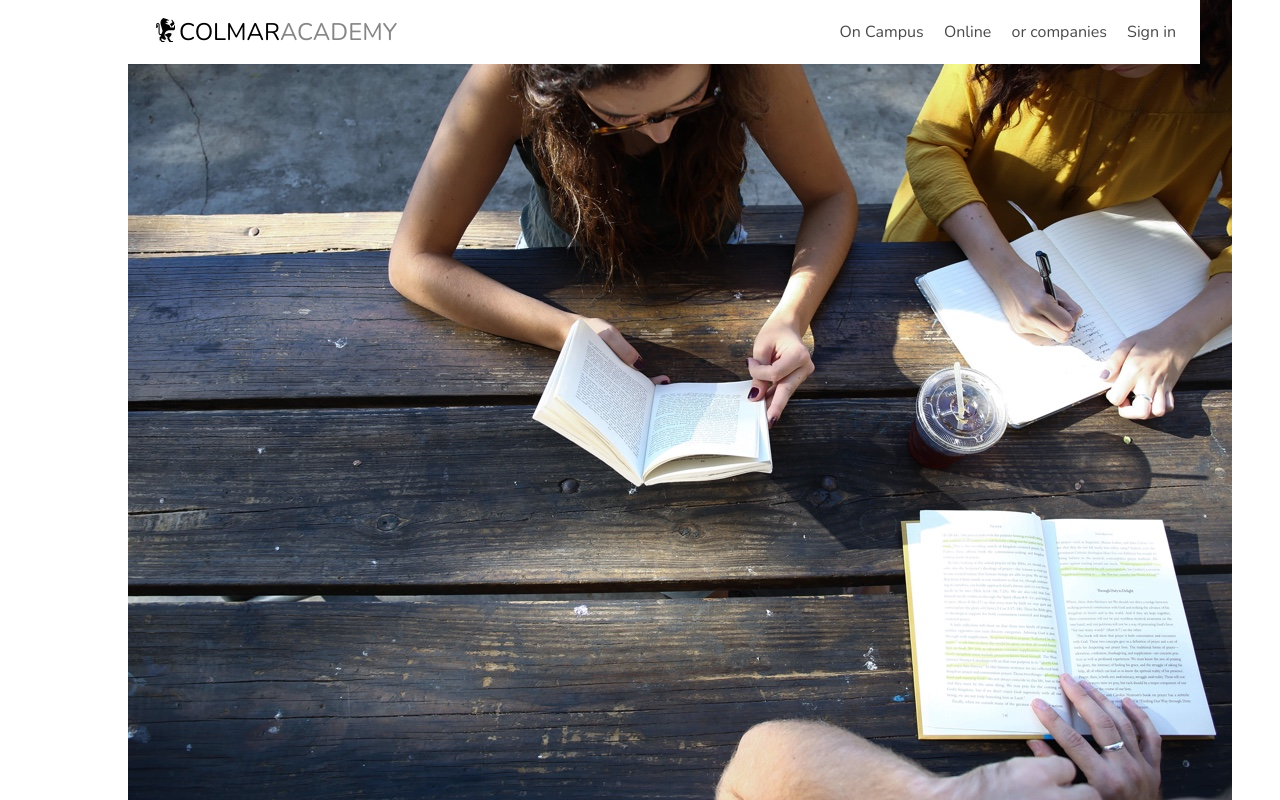
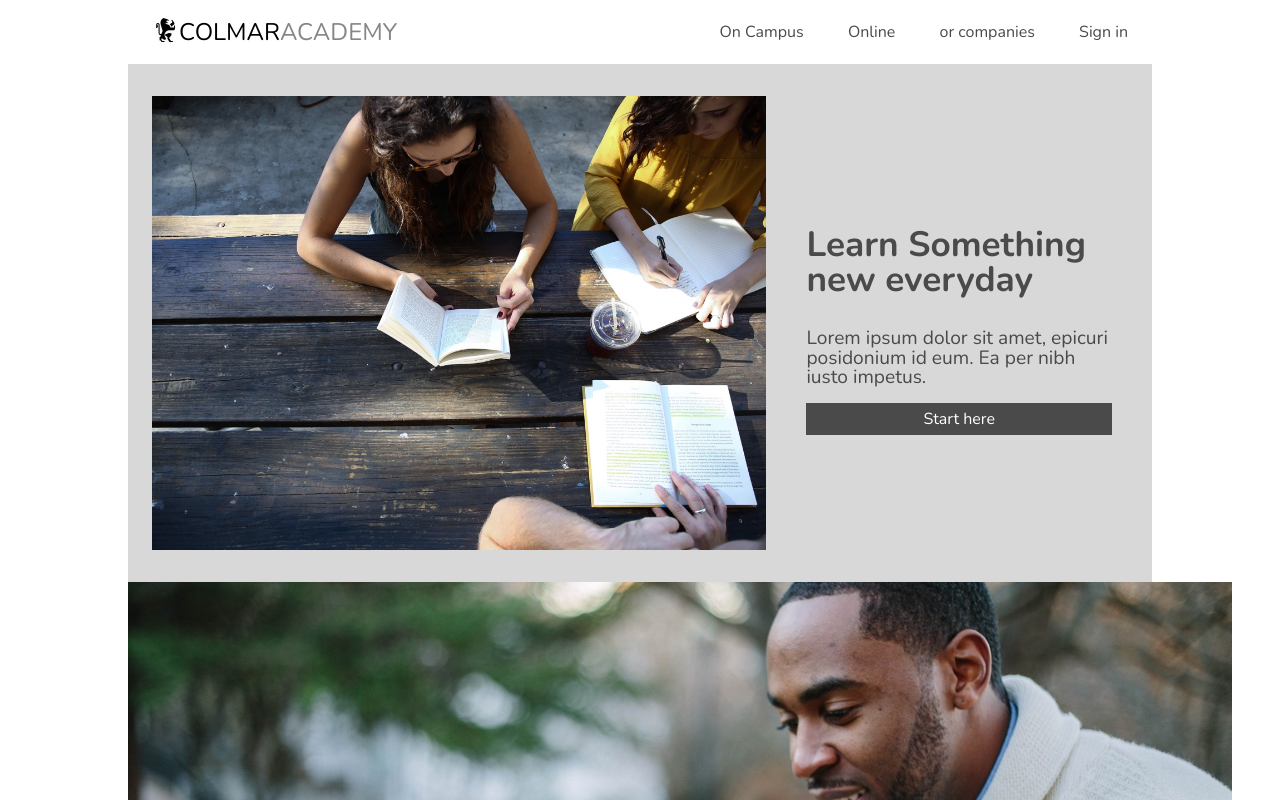
Before and after one commit to pablospaniard/Colmar-Academy, a plain HTML site: page index.html in a window 1280 px wide. Shown: the top 800 px of the page. Drawn offline with nearby package versions, Linux system fonts and the light colour scheme.

Commit message:
add main css

```diff
--- a/resourses/css/style.css
+++ b/resourses/css/style.css
@@ -10,7 +10,7 @@ body {
 
 body header {
     position: fixed;
-    width: 1024px;
+    width: inherit;
     z-index: 100;
 }
 
@@ -20,7 +20,6 @@ header {
     display: flex;
     justify-content: space-between;
     align-items: center;
-    padding: 0 1.5rem;
     height: 4rem;
     background-color: white;
 }
@@ -30,12 +29,14 @@ header .logo {
     display: flex;
     align-items: center;
     font-size: 1.5rem;
+    padding-left: 1.5rem;
 }
 
 nav a {
     margin-left: 1rem;
     color: #4a4a4a;
     text-decoration: none;
+    padding-right: 1.5rem;
 }
 
 .logo p {
@@ -46,3 +47,48 @@ nav a {
 .logo p span {
     color: black;
 }
+
+/*Main*/
+
+.main {
+    padding-top: 4rem;
+    width: auto;
+    display: flex;
+    align-items: center;
+    justify-content: space-between;
+    background-color: #d8d8d8;
+}
+
+.main img {
+    width: 60%;
+    padding: 2rem 1.5rem;
+}
+
+.main-str {
+    padding-left: 1rem;
+    padding-right: 2.5rem;
+    color: #4a4a4a;
+    margin: auto;
+}
+
+.main-str h1 {
+    font-weight: bold;
+    font-size: 2.2rem;
+    padding: 1rem 0;
+}
+
+.main-str p {
+    font-size: 1.2rem;
+    padding: 1rem 0;
+}
+
+.main-btn {
+    background-color: #4a4a4a;
+    padding: 8px;
+    text-align: center;
+}
+
+.main-btn a {
+    color: white;
+    text-decoration: none;
+}
```
